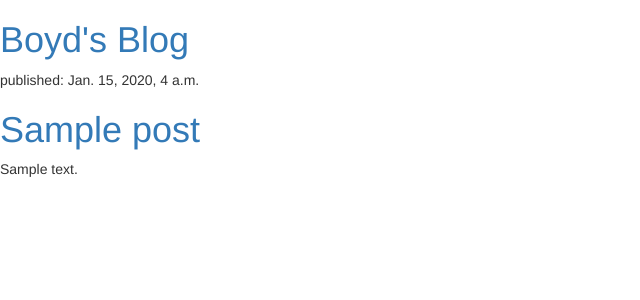
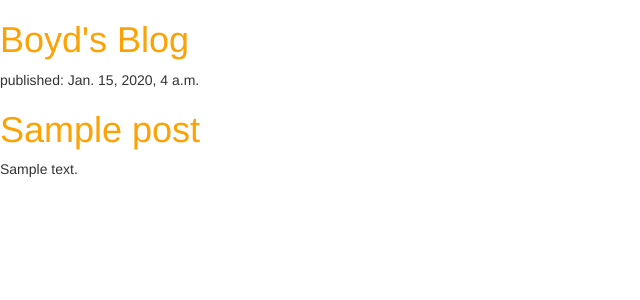
Before and after one commit to BoydVoyd/django-blog, a Django app: template myblog/templates/blog/post_list.html in a window 1280 px wide. Shown: the top 300 px of the page, without its empty margins (0-640 px from the left). Run offline with Django 3.2, Linux system fonts and the light colour scheme; the template is opened without the code that fills it: values that come from a table or form of the project are taken from there, others are empty; tables that the repository leaves empty hold one stand-in row (values such as "Sample post"); some libraries are stand-ins or nearby versions.

Commit message:
Added more css

```diff
--- /dev/null
+++ b/myblog/static/css/myblog.css
@@ -0,0 +1,3 @@
+h1 a {
+    color: #FCA205;
+}
--- a/myblog/templates/blog/post_list.html
+++ b/myblog/templates/blog/post_list.html
@@ -1,8 +1,10 @@
+{% load staticfiles %}
+
 <html>
     <head>
         <link rel="stylesheet" href="//maxcdn.bootstrapcdn.com/bootstrap/3.2.0/css/bootstrap.min.css">
         <link rel="stylesheet" href="//maxcdn.bootstrapcdn.com/bootstrap/3.2.0/css/bootstrap-theme.min.css">
-
+        <link rel="stylesheet" href="{% static 'css/myblog.css' %}">
         <title>Boyd's Blog</title>
     </head>
     <body>
```
